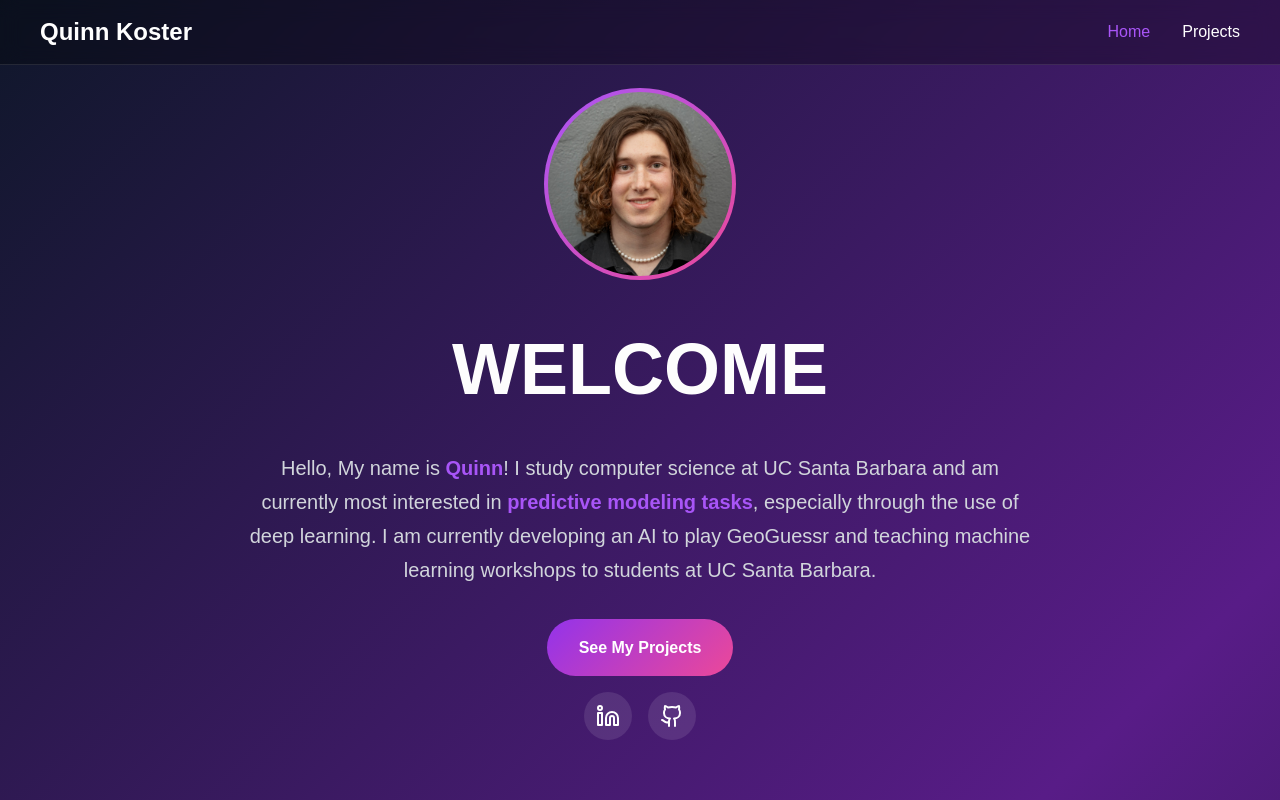
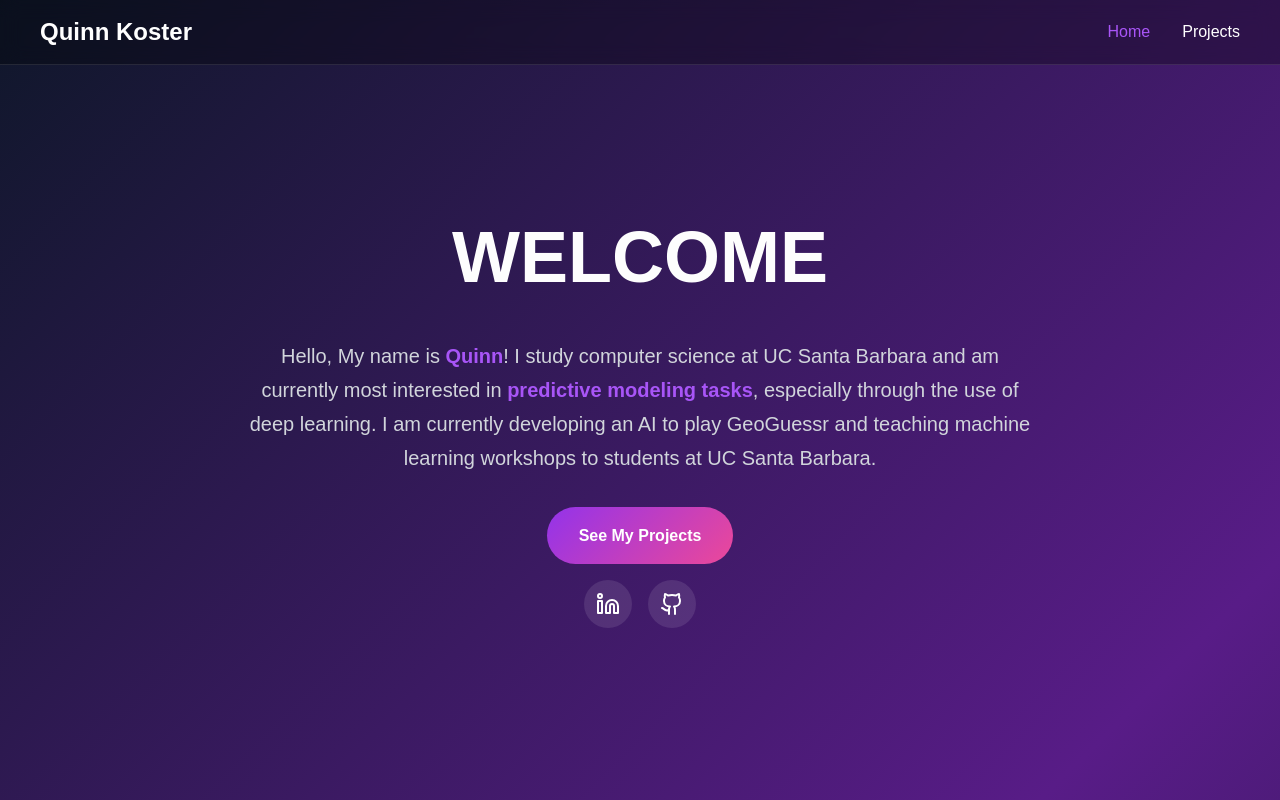
Before and after one commit to quinnkos/quinnkos, a React (Vite) app in the folder quinn-portfolio/: page / in a window 1280 px wide. Shown: the top 800 px of the page. Built offline with nearby package versions, Linux system fonts and the light colour scheme.

Commit message:
remove profile picture

```diff
--- a/quinn-portfolio/src/components/HeroSection.jsx
+++ b/quinn-portfolio/src/components/HeroSection.jsx
@@ -5,23 +5,6 @@ const HeroSection = ({ scrollToSection }) => {
   return (
     <section id="home" className="section">
       <div className="hero">
-        <div className="profile-pic">
-          <img
-            src="/images/profile.jpg"
-            alt="Quinn Koster"
-            style={{
-              width: '100%',
-              height: '100%',
-              objectFit: 'cover',
-              borderRadius: '50%'
-            }}
-            onError={(e) => {
-              e.target.style.display = 'none';
-            }}
-          />
-          <div className="profile-inner" style={{ display: 'none' }}>Q</div>
-        </div>
-
         <h1 className="hero-title">WELCOME</h1>
 
         <p className="hero-text">
```
